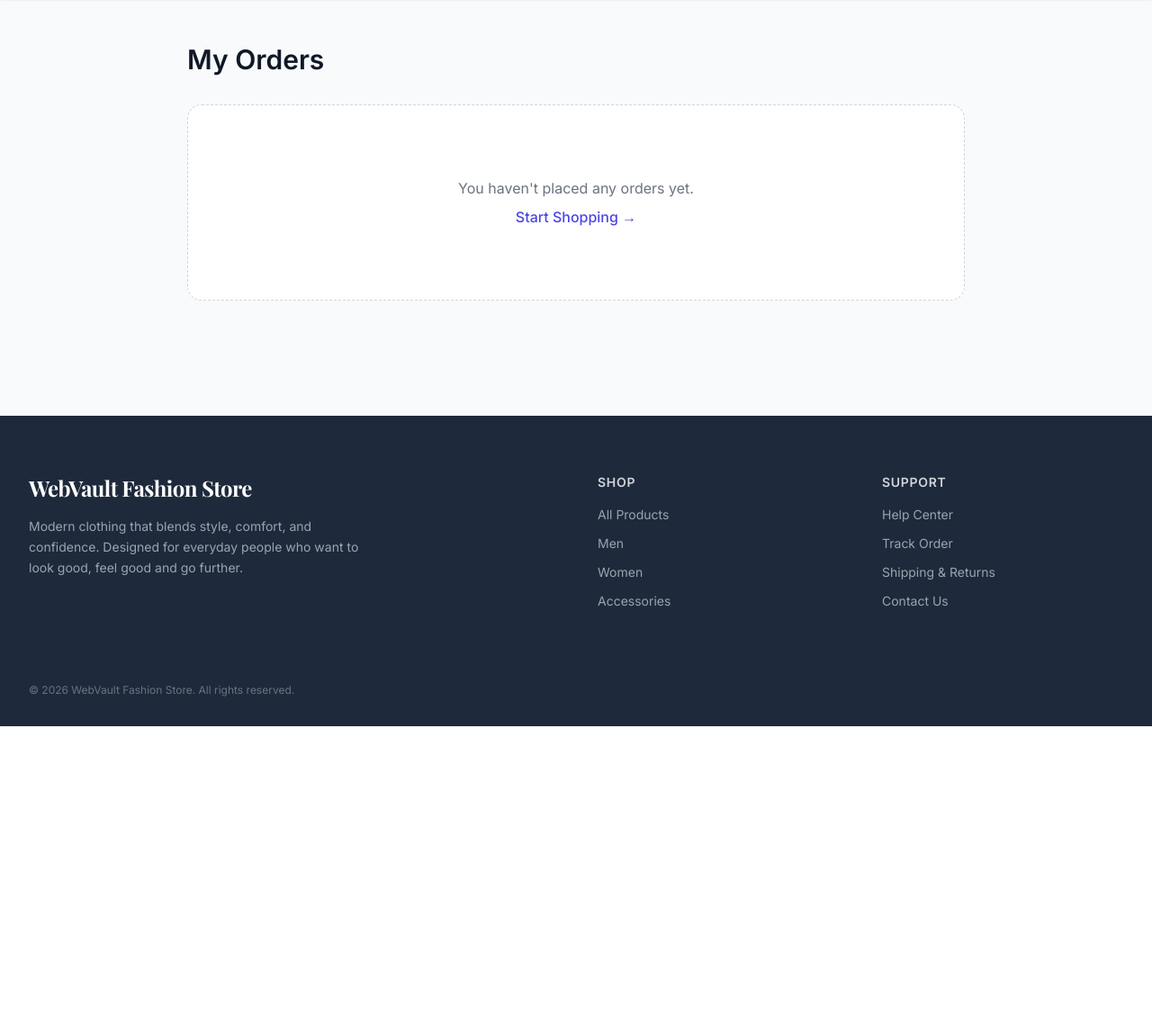
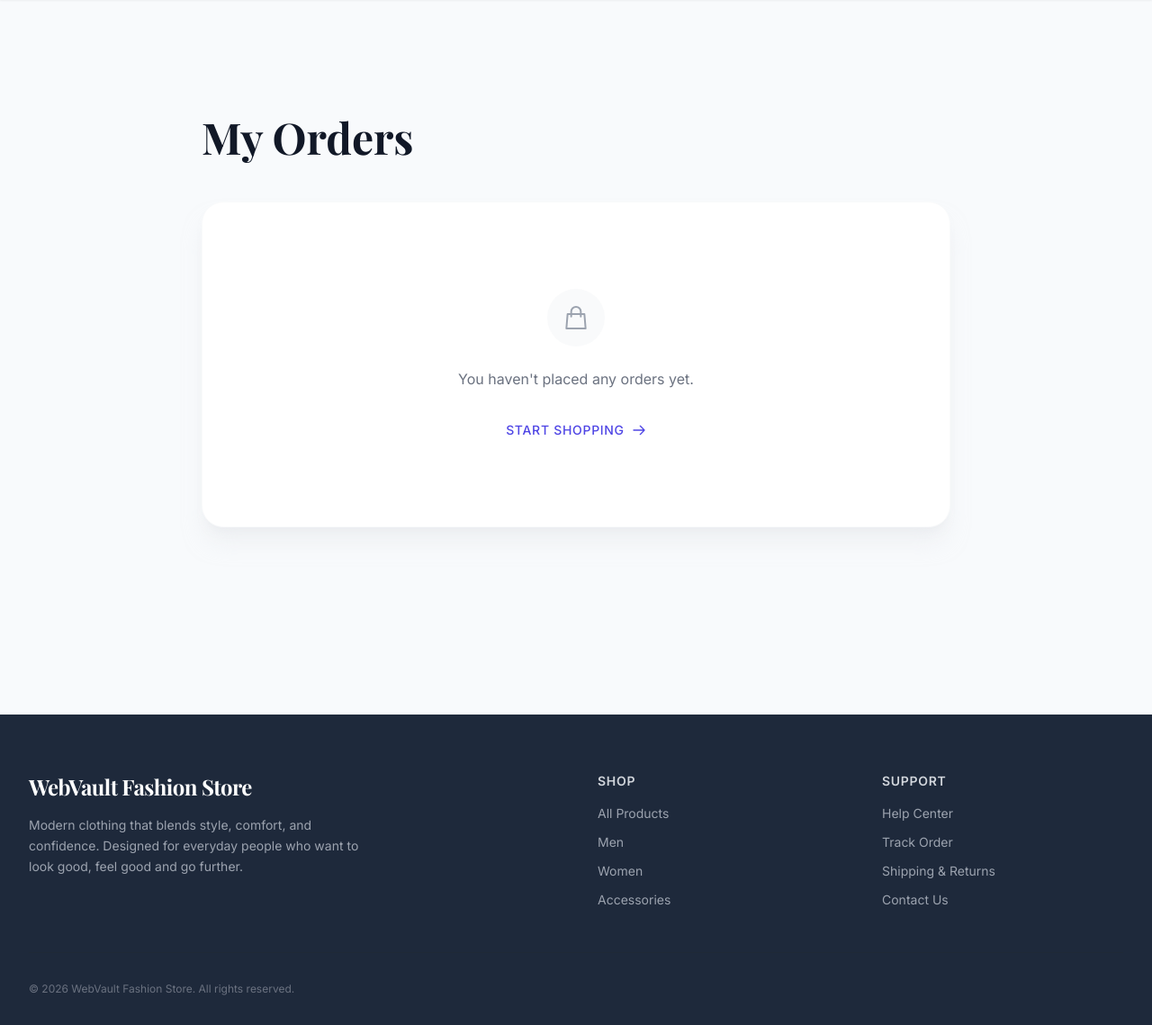
Before and after one commit to Rayflex189/webvault-fashion-commerce, a Django app: page /my-orders/ in a window 1280 px wide. Shown: the part 80-1219 px from the top of the page at 90% size. Before the commit the page ends 887 px from the top, so only its background shows below. Run offline with Django 5.2, Linux system fonts and the light colour scheme; a user stored in the database is signed in; data comes from the database, SQL or seed files in the repository; data that the repository does not hold is empty; some libraries are stand-ins or nearby versions.

Commit message:
Update my_orders.html
Save

```diff
--- a/templates/orders/my_orders.html
+++ b/templates/orders/my_orders.html
@@ -2,38 +2,58 @@
 {% block title %}My Orders{% endblock %}
 
 {% block content %}
-<div class="max-w-4xl mx-auto px-4 py-12">
-    <h1 class="text-3xl font-bold mb-8">My Orders</h1>
+<div class="max-w-4xl mx-auto px-4 sm:px-6 lg:px-8 py-24 md:py-32">
+
+    <!-- Page Header -->
+    <h1 class="font-serif text-4xl md:text-5xl font-bold text-gray-900 mb-12">My Orders</h1>
 
     {% if orders %}
-    <div class="space-y-3">
+    <div class="space-y-5">
         {% for order in orders %}
-        <a href="{% url 'orders:detail' order.order_number %}" class="block bg-white border border-gray-100 rounded-2xl p-5 hover:border-[var(--primary-color)] transition">
-            <div class="flex justify-between items-start">
-                <div>
-                    <p class="font-semibold text-gray-800">{{ order.order_number }}</p>
-                    <p class="text-xs text-gray-500 mt-1">{{ order.created_at|date:"M d, Y · H:i" }}</p>
-                    <p class="text-sm text-gray-500 mt-2">{{ order.items.count }} item{{ order.items.count|pluralize }}</p>
+        <a href="{% url 'orders:detail' order.order_number %}" class="block bg-white border border-gray-50 rounded-3xl p-6 md:p-8 shadow-xl shadow-gray-200/50 hover:shadow-md hover:border-[var(--primary-color)]/30 transition-all duration-300 group">
+            <div class="flex flex-col sm:flex-row justify-between items-start sm:items-center gap-6">
+
+                <!-- Order Info -->
+                <div class="flex-1">
+                    <p class="font-serif text-xl font-bold text-gray-900 group-hover:text-[var(--primary-color)] transition-colors duration-200">{{ order.order_number }}</p>
+                    <p class="text-xs text-gray-400 mt-1.5 font-light tracking-wide">{{ order.created_at|date:"M d, Y · H:i" }}</p>
+                    <p class="text-sm text-gray-500 mt-3 font-light">{{ order.items.count }} item{{ order.items.count|pluralize }}</p>
                 </div>
-                <div class="text-right">
-                    <span class="text-xs px-3 py-1 rounded-full
-                        {% if order.status == 'paid' %}bg-green-100 text-green-700
-                        {% elif order.status == 'pending' %}bg-yellow-100 text-yellow-700
-                        {% elif order.status == 'cancelled' %}bg-red-100 text-red-700
-                        {% else %}bg-blue-100 text-blue-700{% endif %}">
+
+                <!-- Order Status & Total -->
+                <div class="text-left sm:text-right w-full sm:w-auto flex flex-row sm:flex-col justify-between sm:justify-start items-center sm:items-end gap-4 sm:gap-0">
+                    <span class="text-[10px] font-bold px-3 py-1.5 rounded-full uppercase tracking-wider
+                        {% if order.status == 'paid' %}bg-emerald-50 text-emerald-700
+                        {% elif order.status == 'pending' %}bg-amber-50 text-amber-700
+                        {% elif order.status == 'cancelled' %}bg-red-50 text-red-700
+                        {% else %}bg-blue-50 text-blue-700{% endif %}">
                         {{ order.get_status_display }}
                     </span>
-                    <p class="text-lg font-bold mt-2">{{ order.currency }} {{ order.total|floatformat:2 }}</p>
+                    <p class="font-serif text-2xl font-bold text-gray-900 sm:mt-4">{{ order.currency }} {{ order.total|floatformat:2 }}</p>
                 </div>
+
             </div>
         </a>
         {% endfor %}
     </div>
+
     {% else %}
-    <div class="text-center py-20 bg-white rounded-2xl border border-dashed border-gray-300">
-        <p class="text-gray-500">You haven't placed any orders yet.</p>
-        <a href="/shop/" class="text-[var(--primary-color)] font-medium mt-2 inline-block">Start Shopping →</a>
+    <!-- Empty State -->
+    <div class="text-center py-24 bg-white rounded-3xl shadow-xl shadow-gray-200/50 border border-gray-50">
+        <div class="w-16 h-16 bg-gray-50 rounded-full flex items-center justify-center mx-auto mb-6">
+            <svg class="w-8 h-8 text-gray-400" fill="none" stroke="currentColor" viewBox="0 0 24 24">
+                <path stroke-linecap="round" stroke-linejoin="round" stroke-width="1.5" d="M16 11V7a4 4 0 00-8 0v4M5 9h14l1 12H4L5 9z"/>
+            </svg>
+        </div>
+        <p class="text-gray-500 font-light mb-8">You haven't placed any orders yet.</p>
+        <a href="/shop/" class="inline-flex items-center gap-2 text-[var(--primary-color)] font-medium tracking-wider uppercase text-sm hover:text-[var(--secondary-color)] transition duration-300 group">
+            Start Shopping
+            <svg class="w-4 h-4 transform group-hover:translate-x-1 transition-transform duration-300" fill="none" stroke="currentColor" viewBox="0 0 24 24">
+                <path stroke-linecap="round" stroke-linejoin="round" stroke-width="2" d="M14 5l7 7m0 0l-7 7m7-7H3"/>
+            </svg>
+        </a>
     </div>
     {% endif %}
+
 </div>
 {% endblock %}
```
